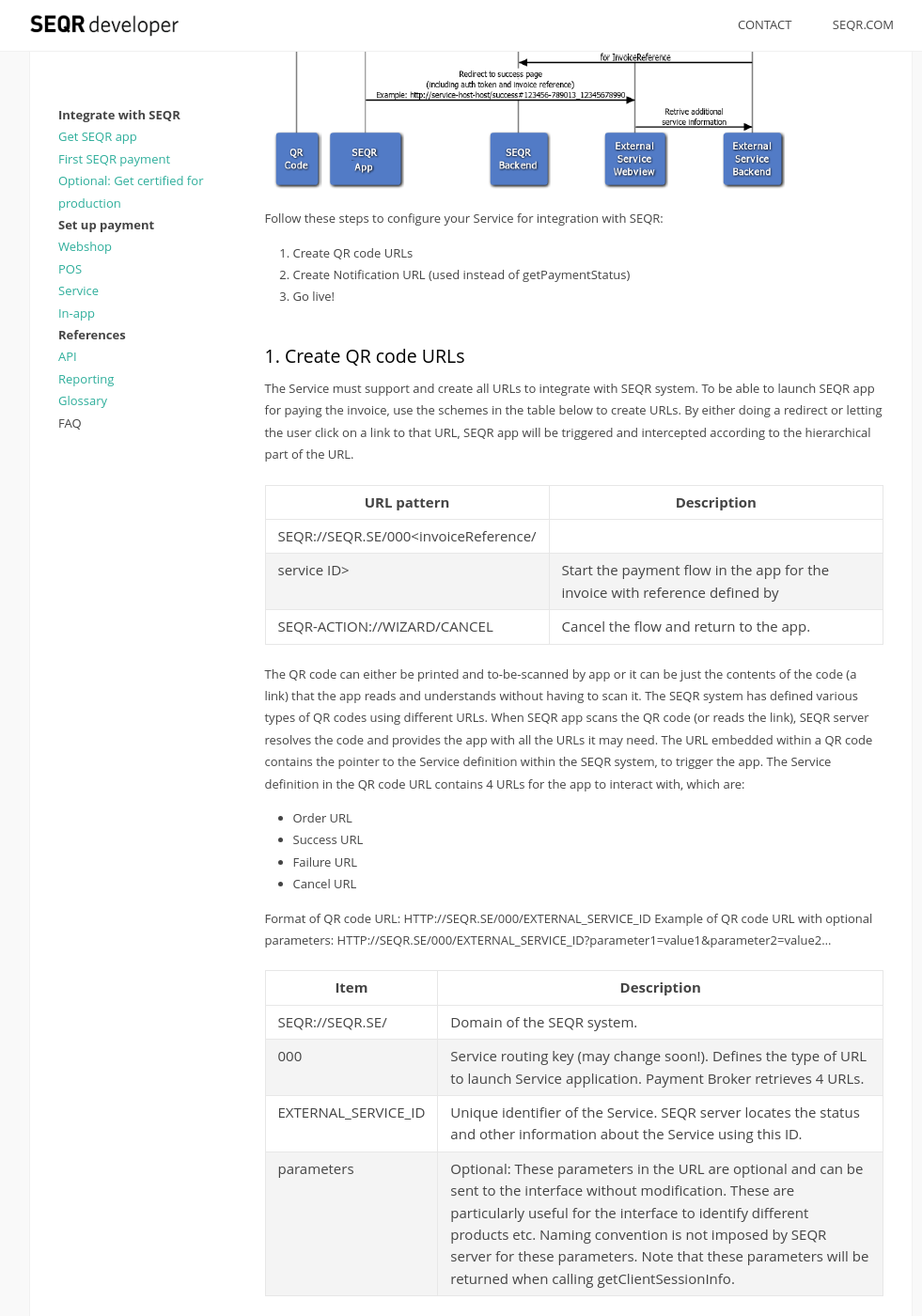
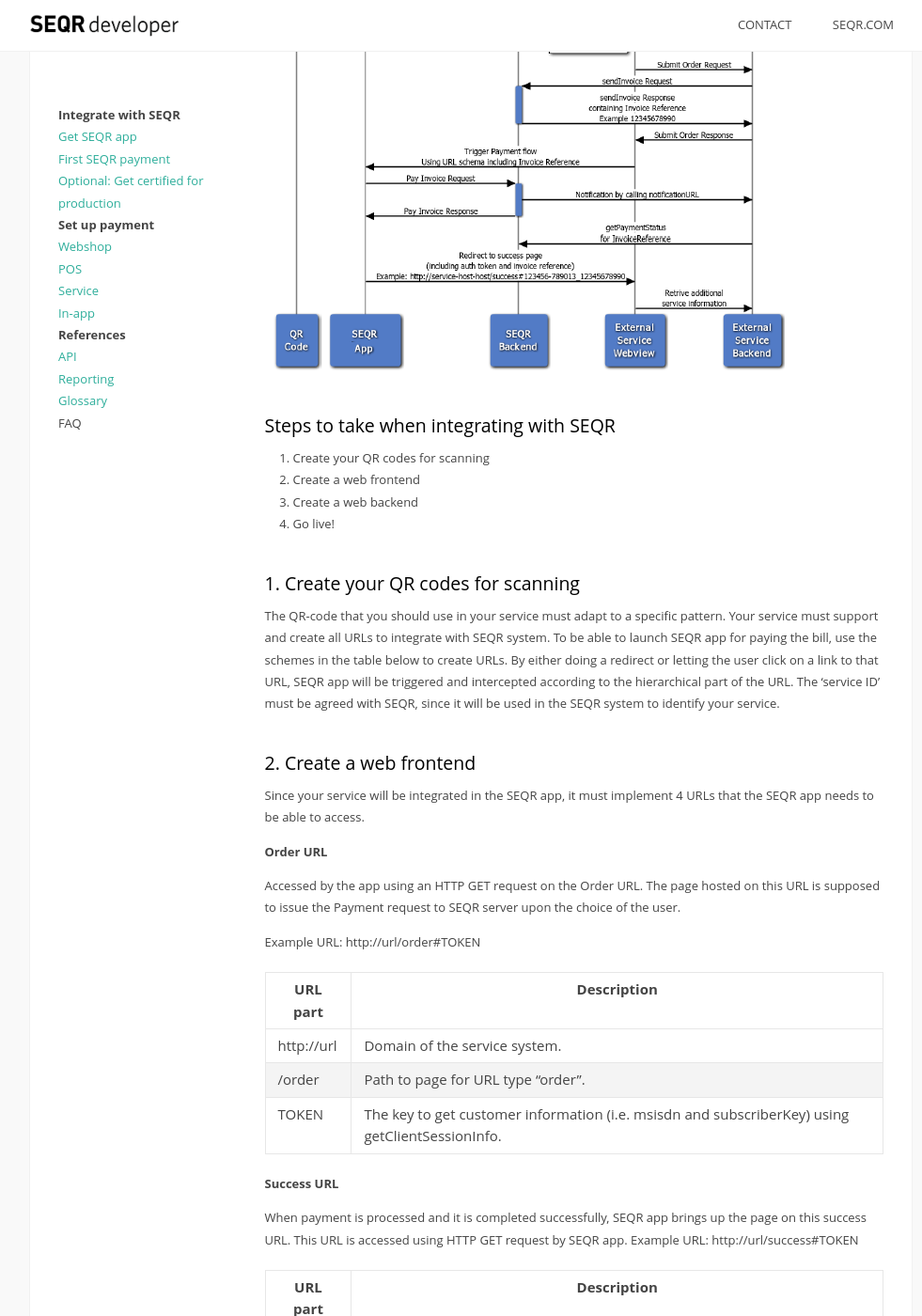
Before and after one commit to SeamlessDistribution/SeamlessDistribution.github.io, a Jekyll site: the page built from merchant/externalservices/index.md, in a window 1280 px wide and 1400 px high, scrolled down 683 px. Shown: the whole window at 94% size, without its empty margins (139-1120 px from the left). Built offline with Jekyll 4.4.1, drawn with Linux system fonts in a browser that asks for light colours; some of the changed text lies outside the part shown.

Commit message:
Updated Service page

```diff
--- a/merchant/externalservices/index.md
+++ b/merchant/externalservices/index.md
@@ -7,54 +7,39 @@
 
 ## SEQR payment in your Service
 
+This section describes how you use SEQR as the payment method for your service.
+
+### Overview
+
+When using SEQR as the payment method for your service, you need to integrate your solution with SEQR.
+This integration is based upon the normal SEQR payment flow, which is described in [First SEQR payment](/merchant/payment).
+
+The following sequence diagram describes how the integration is performed:
+
 <img src="/assets/images/Service_flow.png" />
 
-Follow these steps to configure your Service for integration with SEQR:
-
-1. Create QR code URLs
-2. Create Notification URL (used instead of getPaymentStatus)
-3. Go live!
+### Steps to take when integrating with SEQR
 
 
-### 1. Create QR code URLs
-
-The Service must support and create all URLs to integrate with SEQR system. To be able to launch SEQR app for paying the invoice, use the schemes in the table below to create URLs.
-By either doing a redirect or letting the user click on a link to that URL, SEQR app will be triggered and intercepted according to the hierarchical part of the URL.
-
-|--- | --- |
-|  URL pattern | Description |
-|--- | --- |
-| SEQR://SEQR.SE/000<invoiceReference/
-service ID> | Start the payment flow in the app for the invoice with reference defined by <invoiceReference> |
-| SEQR-ACTION://WIZARD/CANCEL | Cancel the flow and return to the app. |
-| --- | --- |
-
-The QR code can either be printed and to-be-scanned by app or it can be just the contents of the code (a link) that the app reads and understands without having to scan it. The SEQR system has defined various types of QR codes using different URLs.
-When SEQR app scans the QR code (or reads the link), SEQR server resolves the code and provides the app with all the URLs it may need.
-The URL embedded within a QR code contains the pointer to the Service definition within the SEQR system, to trigger the app. The Service definition in the QR code URL contains 4 URLs for the app to interact with, which are:
-
-* Order URL
-* Success URL
-* Failure URL
-* Cancel URL
-
-Format of QR code URL:
-HTTP://SEQR.SE/000/EXTERNAL_SERVICE_ID
-Example of QR code URL with optional parameters:
-HTTP://SEQR.SE/000/EXTERNAL_SERVICE_ID?parameter1=value1&parameter2=value2...
-
-|--- | --- |
-|  Item | Description |
-|--- | --- |
-| SEQR://SEQR.SE/ | Domain of the SEQR system. |
-| 000 | Service routing key (may change soon!). Defines the type of URL to launch Service application. Payment Broker retrieves 4 URLs. |
-| EXTERNAL_SERVICE_ID | Unique identifier of the Service. SEQR server locates the status and other information about the Service using this ID. |
-| parameters | Optional: These parameters in the URL are optional and can be sent to the interface without modification. These are particularly useful for the interface to identify different products etc. Naming convention is not imposed by SEQR server for these parameters. Note that these parameters will be returned when calling getClientSessionInfo. |
-| --- | --- |
+1. Create your QR codes for scanning
+2. Create a web frontend
+3. Create a web backend
+4. Go live!
 
 
+### 1. Create your QR codes for scanning
+
+The QR-code that you should use in your service must adapt to a specific pattern.
+Your service must support and create all URLs to integrate with SEQR system. To be able to launch SEQR app for paying the bill, use the schemes in the table below to create URLs.
+By either doing a redirect or letting the user click on a link to that URL, SEQR app will be triggered and intercepted according to the hierarchical part of the URL.
+The 'service ID' must be agreed with SEQR, since it will be used in the SEQR system to identify your service.
+
+
+### 2. Create a web frontend
+
+Since your service will be integrated in the SEQR app, it must implement 4 URLs that the SEQR app needs to be able to access.
+
 **Order URL**
-
 
 Accessed by the app using an HTTP GET request on the Order URL. The page hosted on this URL is supposed to issue the Payment request to SEQR server upon the choice of the user.
 
@@ -64,7 +49,7 @@
 |--- | --- |
 |  URL part | Description |
 |--- | --- |
-| http://url | Domain of the Service system. |
+| http://url | Domain of the service system. |
 | /order | Path to page for URL type “order”. |
 | TOKEN | The key to get customer information (i.e. msisdn and subscriberKey) using getClientSessionInfo. |
 | --- | --- |
@@ -79,7 +64,7 @@
 |--- | --- |
 |  URL part | Description |
 |--- | --- |
-| http://url | Domain of the Service system. |
+| http://url | Domain of the service system. |
 | /success | Path to page for URL type “success”. |
 | TOKEN | The key to get customer information (i.e. msisdn and subscriberKey) using getClientSessionInfo. |
 | --- | --- |
@@ -94,7 +79,7 @@
 |--- | --- |
 |  URL part | Description |
 |--- | --- |
-| http://thirdparty.com | Domain of the Service system. |
+| http://thirdparty.com | Domain of the service system. |
 | /fail | Path to page for URL type “fail”. |
 | TOKEN | The key to get customer information (i.e. msisdn and subscriberKey) using getClientSessionInfo. |
 | --- | --- |
@@ -102,50 +87,39 @@
 
 **Cancel URL**
 
-Should be provided by the Service. When the payment is canceled by the user, SEQR app brings up the page on this cancel URL. This URL is accessed using HTTP GET request by SEQR app.
+Should be provided by the service. When the payment is canceled by the user, SEQR app brings up the page on this cancel URL. This URL is accessed using HTTP GET request by SEQR app.
 Example URL:
 http://url/cancel#TOKEN
 
 |--- | --- |
 |  URL part | Description |
 |--- | --- |
-| http://thirdparty.com | Domain of the Service system. |
+| http://thirdparty.com | Domain of the service system. |
 | /cancel | Path to page for URL type “cancel”. |
 | TOKEN | The key to get customer information (i.e. msisdn and subscriberKey) using getClientSessionInfo. |
 | --- | --- |
 
 
-### 2. Create Notification URL
-Once an order is issued, the Service must know whether the payment is approved by the user or if cancelled.
-As soon as the order is placed, Service must call getPaymentStatus, which may require several calls of getPaymentStatus until the payment is approved by SEQR user. This polling can be avoided by sending a notification URL as arameter to getPaymentStatus.
-SEQR server notifies payment status change using this URL, and Service must again query the payment status to see order state. SEQR server issues a post request for this URL supplying invoiceReference and clientInvoiceId as parameters. This notification URL is optional and it follows the fire and forget technique. There are no retries associated with this notification.
-Example URL:
-http://thirdparty.com/paymentStateChanged?parameter1=value1&parameter2=value2
-Description of the Notification URL:
+The functionality of the frontend is totally up to you own requirements, as long as it confirms to the follwing:
 
-|--- | --- |
-|  URL part | Description |
-|--- | --- |
-| http://thirdparty.com | Domain of the Service system. |
-| paymentStateChanged | Path of the call back handler. |
-| parameters | These are the optional parameters which can be used by the third party to for any purpose. SEQR server simply returns them while issuing the notification request. Naming convention is not imposed by SEQR server for these parameters. |
-| values | These are values associated with parameters. The values are returned un-changed. |
-| --- | --- |
+* Implement the 4 URL required by SEQR app
+* Can forward the #TOKEN to the web backend
+* Can trigger the Paymentflow in the app using the URL Schema
+* Can trigger the backend to start sendInvocie request
 
 
-Along with HTTP GET parameters, SEQR server appends HTTP post parameters, which can be useful for Service.
-Description of the Notification URL HTTP post parameters:
+### 3. Create a web backend
 
-|--- | --- |
-|  URL parameter | Description |
-|--- | --- |
-| invoiceReference | Unique identifier of the paid invoice. The invoice number does not change once issued by SEQR server. |
-| clientInvoiceId | The invoice id provided by the third party service while calling sendInvoice function. |
-| msisdn | The telephone number used to rout calls on the mobile network to the subscriber. |
-| subscriberKey | Unique identifier of the subscriber within SEQR server. |
-| --- | --- |
+The purpose of the web backend is to serve your web frontend with necessary resources, and to handle communication with the SEQR backend.
 
+The communication with the SEQR backend consists of the following:
 
-### 3. Go live!
+* calling **getClientSessionInfo**, using the #TOKEN given by the app to the web frontend, in order to retrieve required customer data. Refer to the **getClientSessionInfo** request in the <a href="/merchant/reference/api.html">API</a> section.
 
-To go live with your integration, [contact](/contact) Seamless to get [certified](/merchant/reference/certification.html) and receive the credentials to your Service.
+* calling **sendInvoice**, with appropriate invoice information. Refer to the **sendInvoice** request in the <a href="/merchant/reference/api.html">API</a> section.
+
+* calling **getPaymentStatus** and receiving status PAID, to ensure that SEQR backend can confirm that your system is aware of the payment being successful. Refer to the **getPaymentStatus** request in the <a href="/merchant/reference/api.html">API</a> section.
+
+### 4. Go live!
+
+To go live with your integration, [contact](/contact) Seamless to get [certified](/merchant/reference/certification.html) and receive the credentials to your service.
```
Also changed, not shown: index.md (+1 -1 lines).
